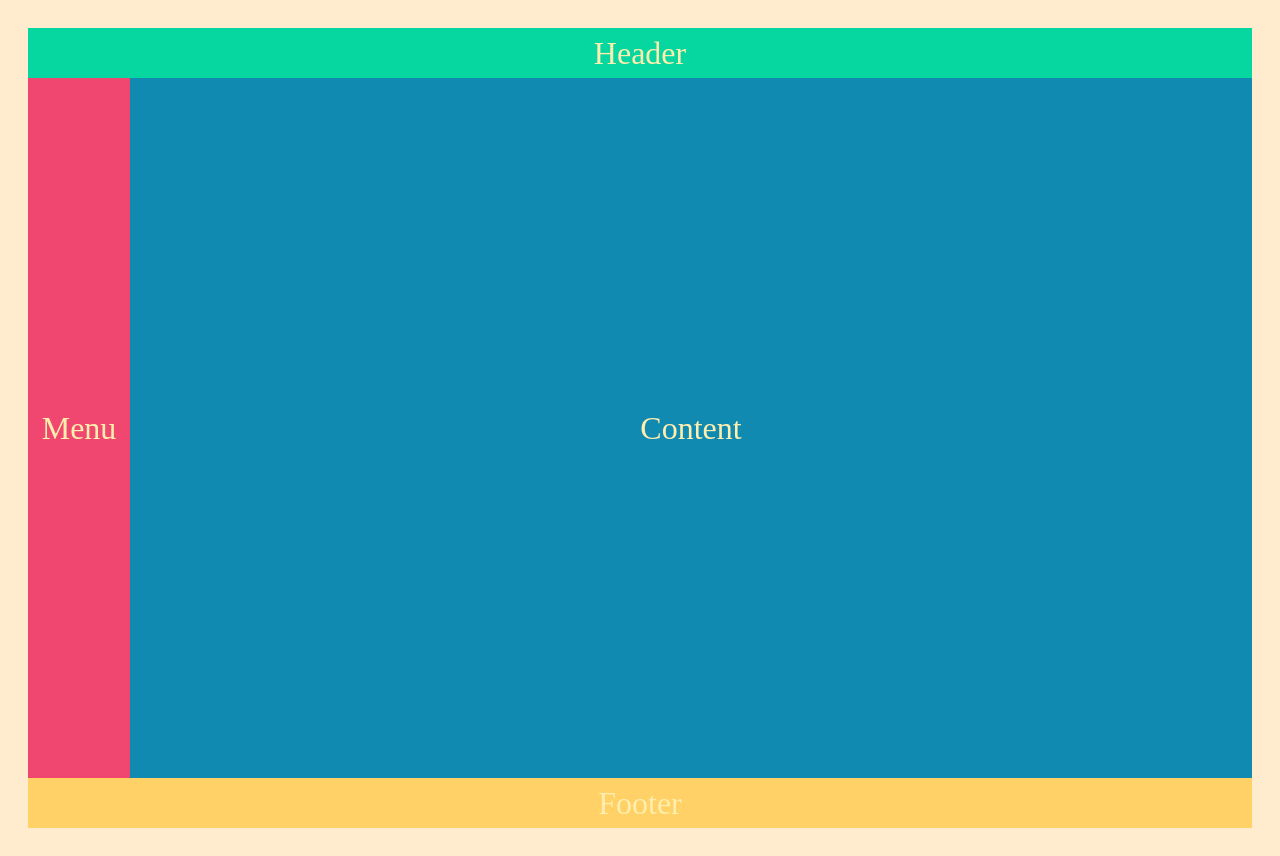
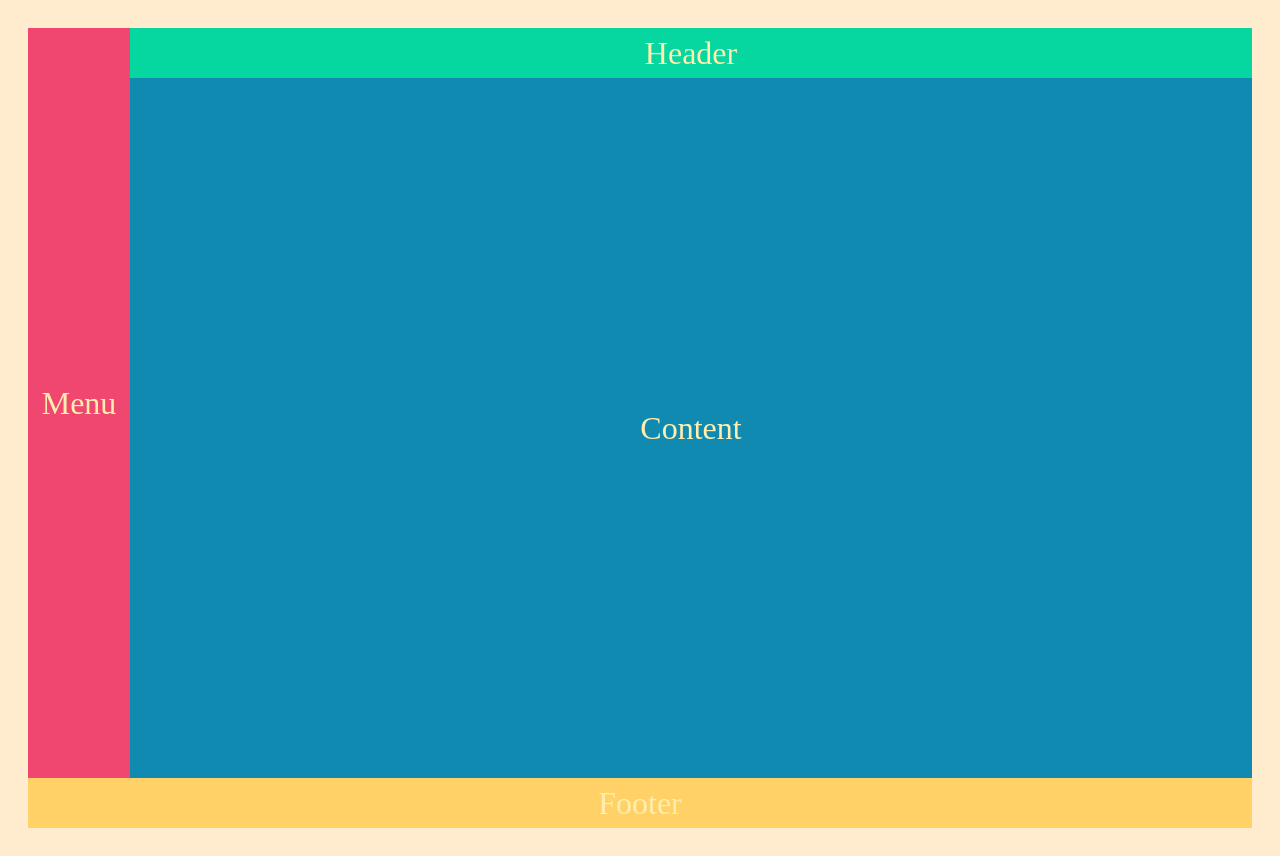
Before and after one commit to ItsArupSaha/layout1, a plain HTML site: page index.html in a window 1280 px wide. Drawn offline with Linux system fonts and the light colour scheme.

Commit message:
second commit

```diff
--- a/index.html
+++ b/index.html
@@ -13,7 +13,7 @@
 <body>
     <div class="container">
         <div class="header">Header</div>
-        <div>Menu</div>
+        <div class="menu">Menu</div>
         <div class="content">Content</div>
         <div class="footer">Footer</div>
     </div>
--- a/style.css
+++ b/style.css
@@ -19,7 +19,11 @@ body{
 }
 
 .header{
-    grid-column: 1/-1;
+    grid-column: 2/-1;
+}
+
+.menu{
+    grid-row: 1/-2;
 }
 
 .content{
```
